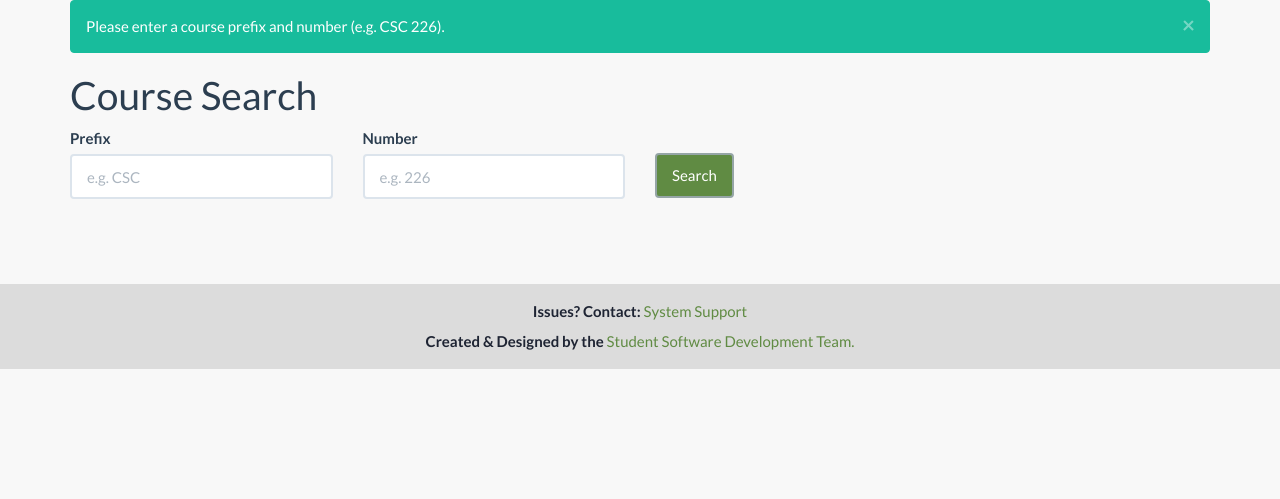
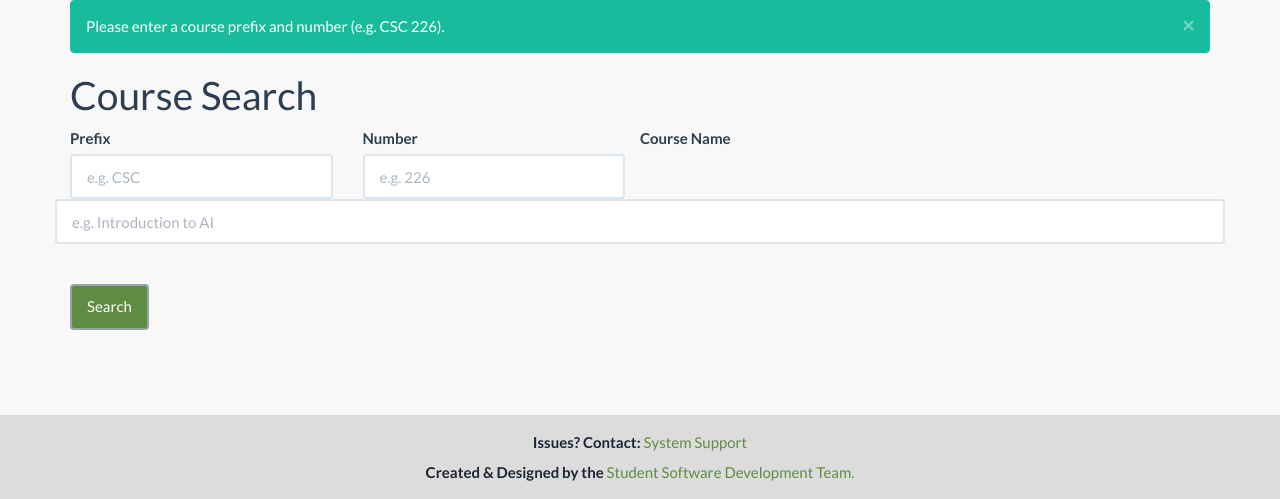
Before and after one commit to BCStudentSoftwareDevTeam/bcsr, a Flask app: page /course-search in a window 1280 px wide. Shown: the part 60-559 px from the top of the page. Run offline with Flask 3, Linux system fonts and the light colour scheme; parts of the project's set-up code (start-up, migrations or seed data) failed here and were passed over; some libraries are stand-ins or nearby versions.

Commit message:
added name search on html

```diff
--- a/app/templates/search.html
+++ b/app/templates/search.html
@@ -16,6 +16,10 @@
     <div class="col-sm-3">
       <label for="number">Number</label>
       <input type="text" class="form-control" name="number" id="number" placeholder="e.g. 226" value="{{ q_number }}">
+    </div>
+    <div class="form-group">
+      <label for="name">Course Name</label>
+      <input type="text" class="form-control" name="name" id="name" placeholder="e.g. Introduction to AI">
     </div>
     <div class="col-sm-2" style="margin-top: 25px;">
       <button type="submit" class="btn btn-default">Search</button>
```
